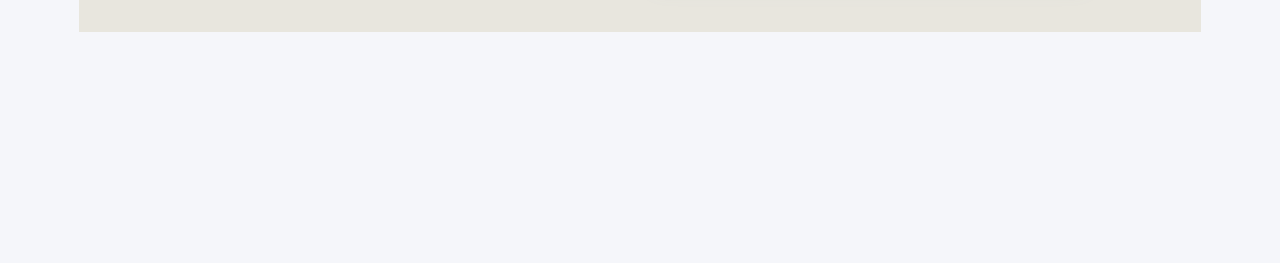
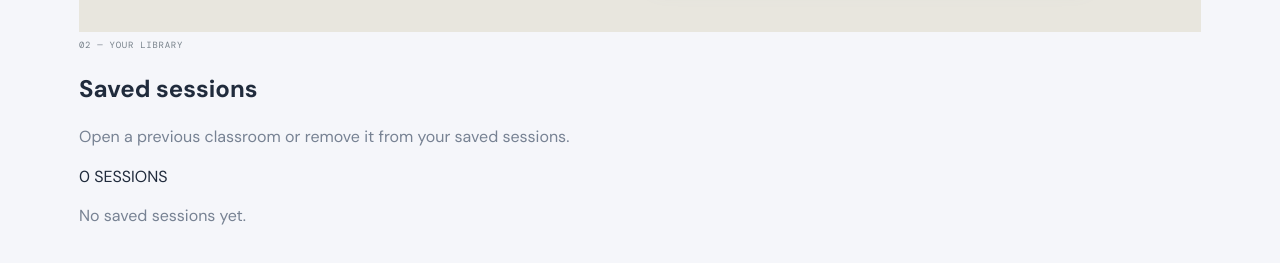
Before and after one commit to zakariadevv/Hanssali, a plain HTML site: page teacher.html in a window 1280 px wide. Shown: the part 575-838 px from the top of the page. Before the commit the page ends 800 px from the top, so only its background shows below. Drawn offline with nearby package versions, Linux system fonts and the light colour scheme; a script that the page names is missing.

Commit message:
Add saved classrooms library to teacher studio

```diff
--- a/teacher.html
+++ b/teacher.html
@@ -4,6 +4,7 @@
 <section id="teacherStudio" class="studio">
 <div class="studio-heading"><div><p class="kicker">YOUR TEACHING SPACE / 001</p><h1>Make room<br><em>for ideas.</em></h1></div><div class="studio-actions"><button id="logoutTeacher" class="btn btn-outline">Lock studio</button></div></div>
 <div id="noClassroom" class="create-panel"><div><span class="panel-index">01 — NEW SESSION</span><h2>Start a new<br>classroom.</h2><p class="muted">Create a room and share its code with your students.</p></div><form id="createRoomForm"><label for="roomTitle">CLASSROOM TITLE</label><input id="roomTitle" maxlength="100" placeholder="e.g. Creative thinking — Week 01"><button class="btn btn-blue" type="submit">Create classroom <span>↗</span></button></form></div>
+<section id="savedSessionsPanel" class="saved-sessions"><div class="saved-sessions-heading"><div><span class="panel-index">02 — YOUR LIBRARY</span><h2>Saved sessions</h2><p class="muted">Open a previous classroom or remove it from your saved sessions.</p></div><span id="savedSessionCount" class="saved-session-count">0 SESSIONS</span></div><div id="savedSessionsList" class="saved-sessions-list"><p class="muted">No saved sessions yet.</p></div></section>
 <div id="classroomPanel" class="hidden">
 <div class="room-banner"><div><span class="panel-index">LIVE CLASSROOM / <b id="roomStatus">OPEN</b></span><h2 id="roomTitleDisplay">Untitled classroom</h2><p class="mono">ROOM CODE <strong id="roomCodeDisplay">------</strong></p></div><div class="room-share"><span class="mono">SHARE WITH STUDENTS</span><button id="copyRoomLink" class="btn btn-light">Copy student link ↗</button><button id="deleteClassroom" class="btn btn-danger" type="button">Delete classroom</button><span id="roomLinkText" class="tiny"></span></div></div>
 <div class="control-grid">
```
